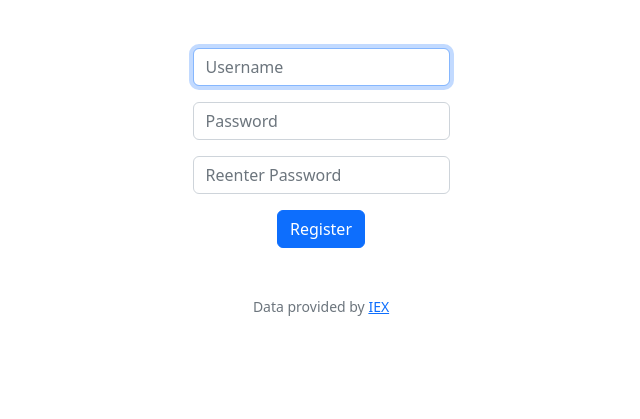
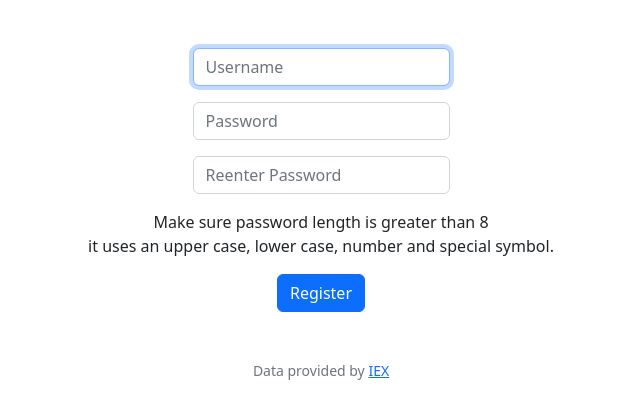
Before and after one commit to anxkhn/cs50-python, a Flask app: page /register in a window 1280 px wide. Shown: the part 66-485 px from the top of the page, without its empty margins (319-959 px from the left). Run offline with Flask 2, Linux system fonts and the light colour scheme; some libraries are stand-ins or nearby versions.

Commit message:
automated commit by check50 [check50=True]

```diff
--- a/app.py
+++ b/app.py
@@ -223,7 +223,7 @@ def register():
                     d += 1
 
                 # counting the mentioned special characters
-                if(i in specialchar):
+                if (i in specialchar):
                     p += 1
         if (l >= 1 and u >= 1 and p >= 1 and d >= 1 and l+p+u+d == len(s)):
             hash = generate_password_hash(password)
@@ -233,7 +233,7 @@ def register():
             except:
                 return apology('Username taken already')
         else:
-            apology("Password does not meet all criteria")
+            return apology("Password does not meet all criteria")
 
     else:
         return render_template("register.html")
--- a/templates/history.html
+++ b/templates/history.html
@@ -21,7 +21,7 @@ History
             <td> {{ stock.name }} </td>
             <td> {{ stock.symbol }} </td>
             <td> {{ stock.value }} </td>
-            <td> {{ usd(stock.price) }} </td>
+            <td> {{ (stock.price) }} </td>
             <td> {{ stock.type }} </td>
             <td> {{ stock.time }} </td>
          </tr>
--- a/templates/register.html
+++ b/templates/register.html
@@ -15,6 +15,7 @@
         <div class="mb-3">
             <input class="form-control mx-auto w-auto" id="confirmation" name="confirmation" placeholder="Reenter Password" type="password">
         </div>
+        <p> Make sure password length is greater than 8 <br> it uses an upper case, lower case, number and special symbol. </p>
         <button class="btn btn-primary" type="submit">Register</button>
     </form>
 {% endblock %}
```
Also changed, not shown: finance.db, 1 other file.
